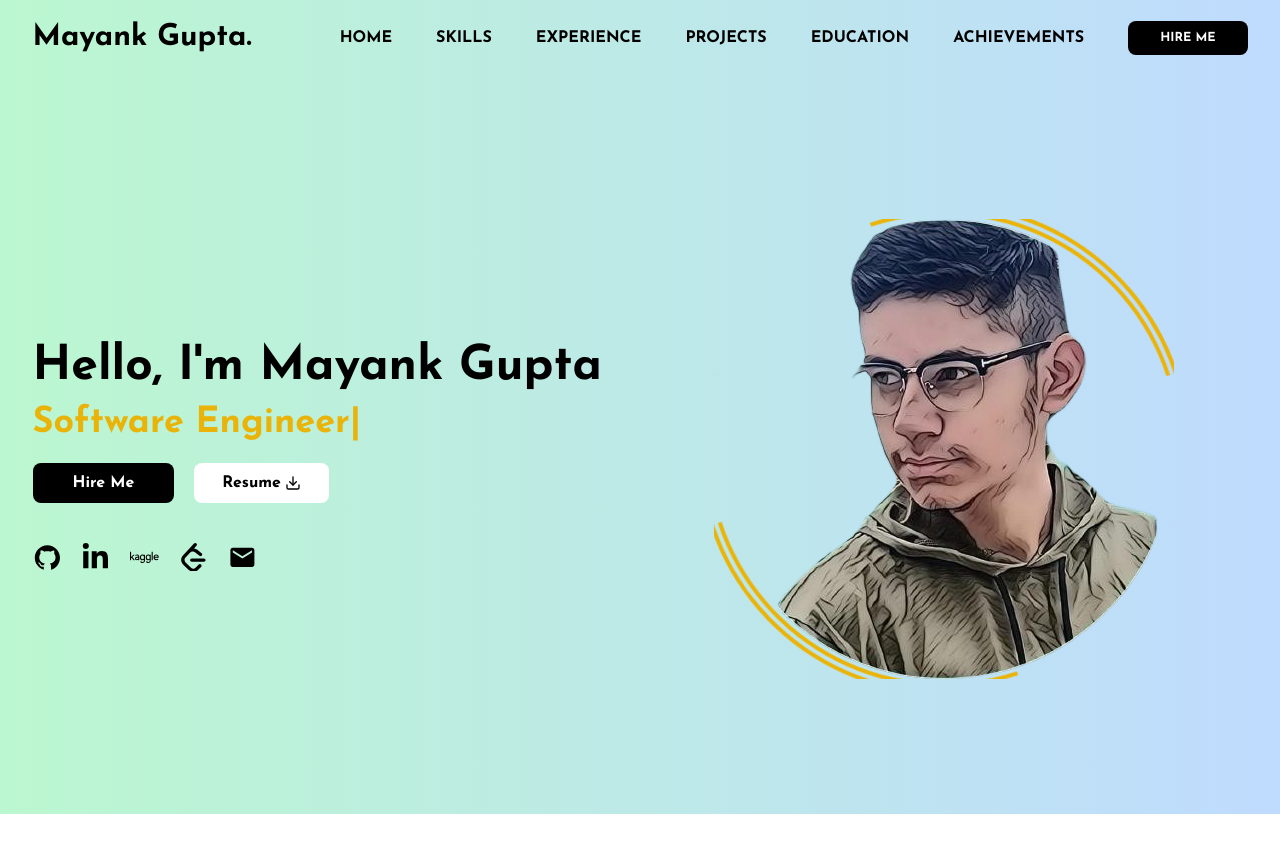
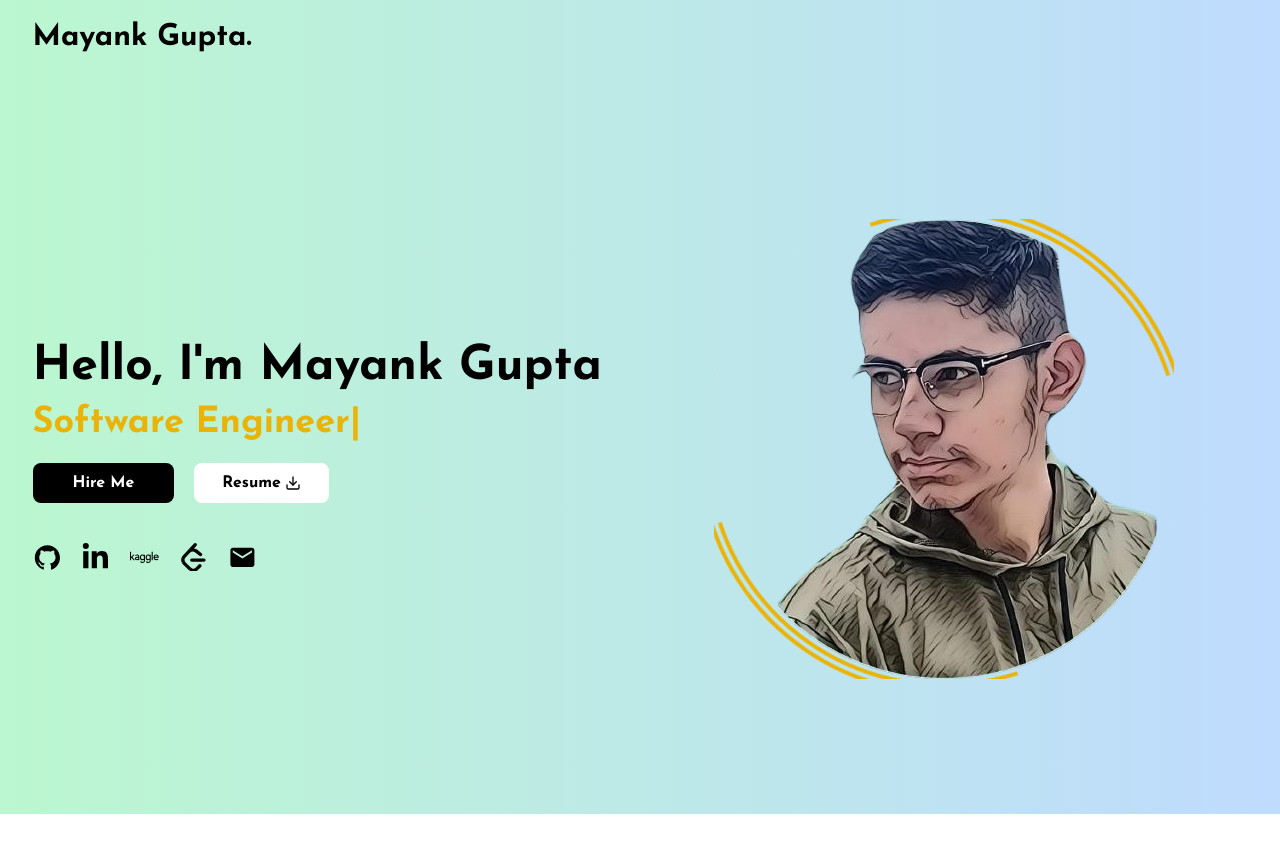
Before and after one commit to Mayank10082000/my_portfolio_website, a React (Vite) app: page / in a window 1280 px wide. Shown: the top 852 px of the page. Built offline with nearby package versions, Linux system fonts and the light colour scheme.

Commit message:
fixed navbar issue

```diff
--- a/src/components/NavBar.jsx
+++ b/src/components/NavBar.jsx
@@ -82,9 +82,11 @@ const NavBar = ({ toggleDarkMode, darkMode }) => {
           </button>
 
           <ul
-            className={`flex items-center space-x-11 ${
-              !isOpen ? "md:flex" : "md:right-[0%]"
-            } md:flex-col md:absolute m-auto md:top-0 md:right-[-100%] md:w-[78%] md:h-screen md:bg-white md:space-x-0 md:text-center`}
+            className={`flex items-center space-x-11 transition-all duration-500 ease-in-out ${
+              isOpen
+                ? "md:right-[0%] opacity-100"
+                : "md:right-[-100%] opacity-0"
+            } md:flex-col md:absolute m-auto md:top-0 md:w-[78%] md:h-screen md:bg-white md:space-x-0 md:text-center`}
           >
             {/* Use a button tag for better accessibility */}
             <button
```
